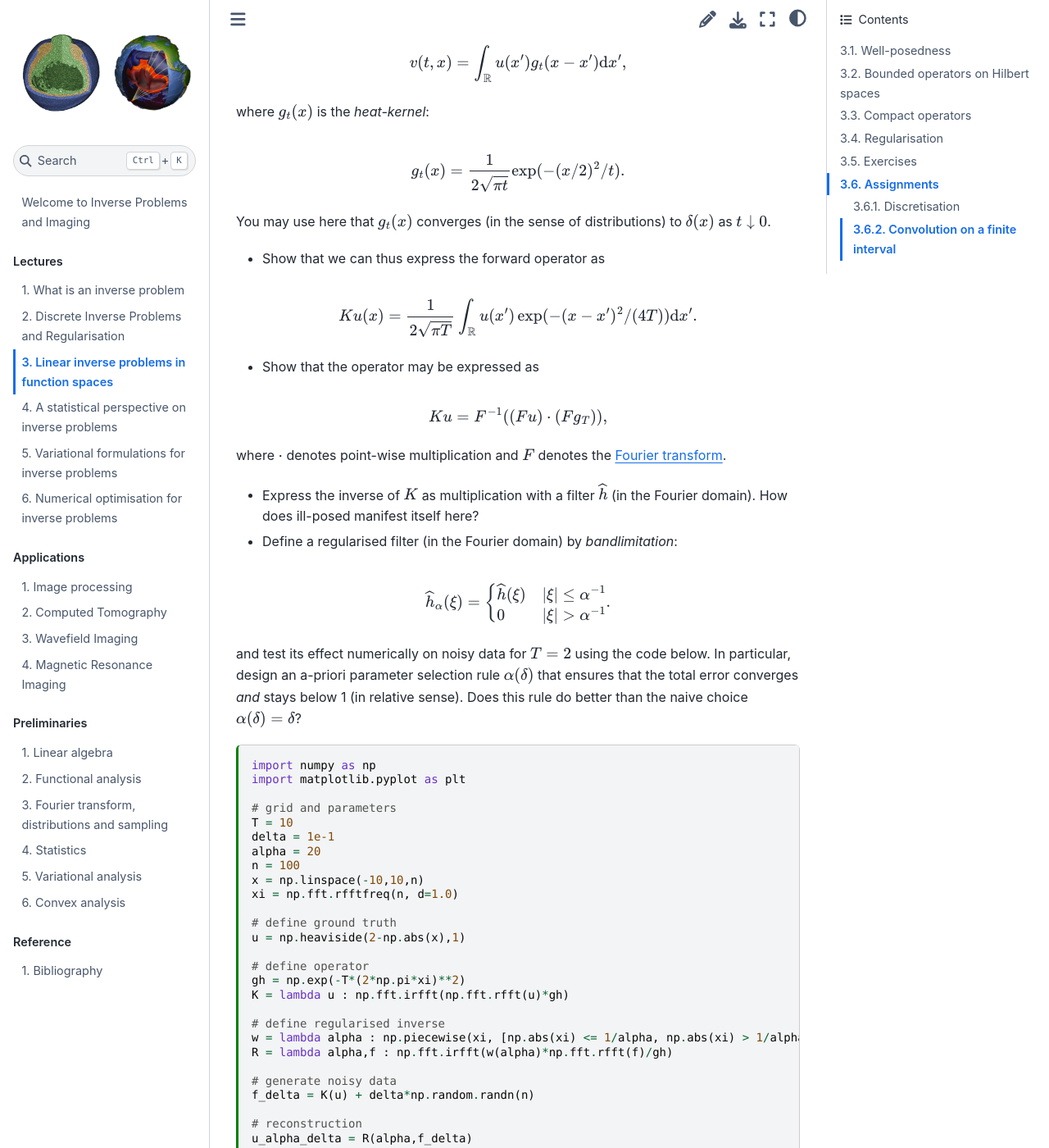
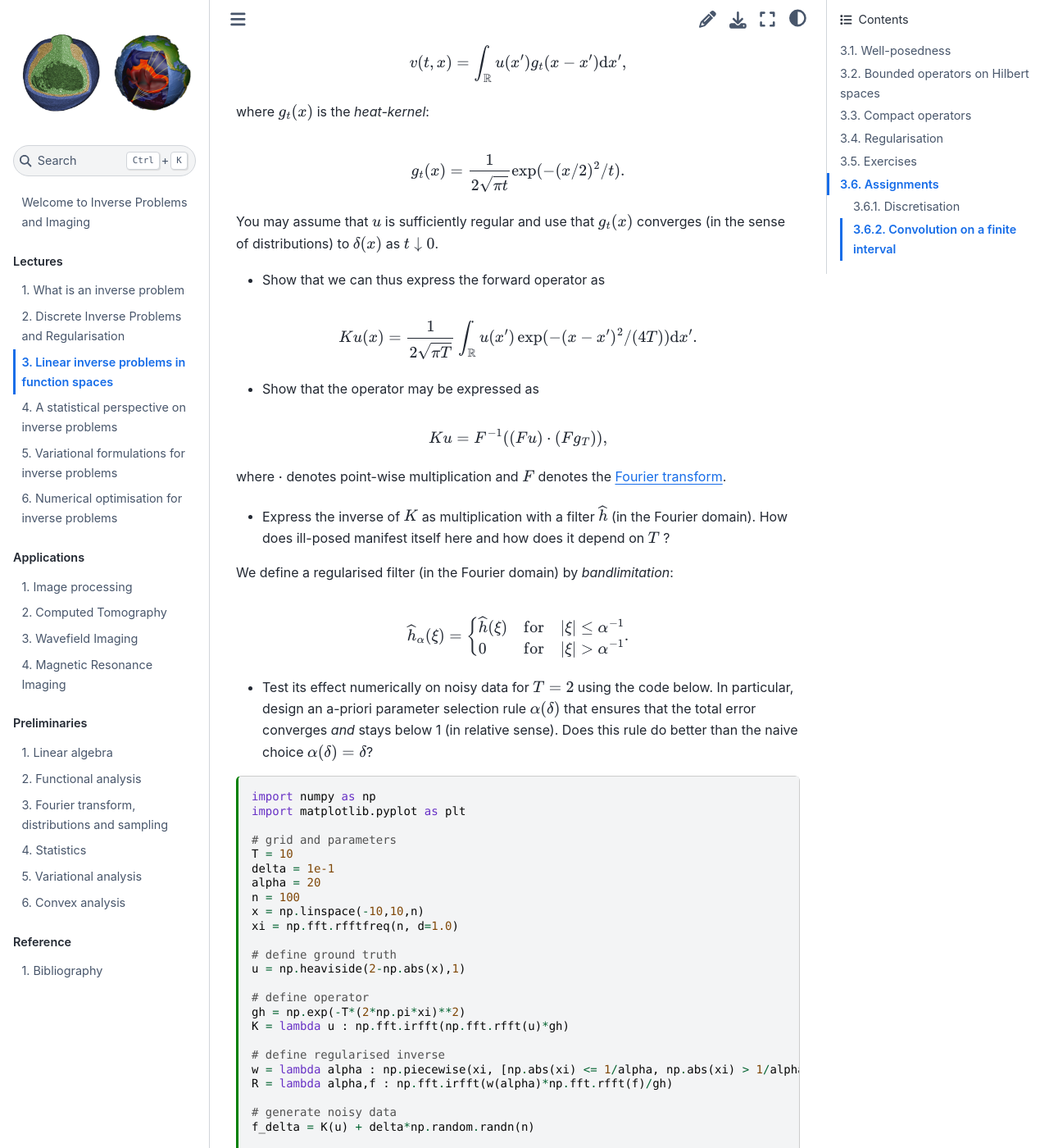
Before and after one commit to TristanvanLeeuwen/IP_and_Im_Lectures, a Jupyter Book: the page built from ip_function_spaces.md, in a window 1280 px wide and 1400 px high, scrolled down 16334 px. Shown: the whole window at 82% size. Built offline with Jupyter Book 1.0.4 settings and Sphinx 7.4.7 and the Sphinx Book theme 1.1.4, drawn with Linux system fonts in a browser that asks for light colours; some of the changed text lies outside the part shown.

Commit message:
update ch3

````diff
--- a/ip_function_spaces.md
+++ b/ip_function_spaces.md
@@ -678,7 +678,7 @@
 
 $$K^\dagger_{\alpha} = \sum_{k=0}^\infty g_{\alpha}(\sigma_k) \langle u_k,\cdot\rangle v_k,$$
 
-and let $f^\delta = f + e$ with $\|e\|_{\mathcal{F}} \leq \delta$. We are going to study the convergence of this method, i.e., how fast $\|K_{\alpha}^\dagger f^\delta - K^\dagger f\| \rightarrow 0$. You may assume that $f$ satisfies the Picard condition. We further let
+and let $f^\delta = f + e$ with $\|e\|_{\mathcal{F}} \leq \delta$. We are going to study the convergence of this method, i.e., how fast $\|K_{\alpha}^\dagger f^\delta - K^\dagger f\| \rightarrow 0$. You may assume that $f \in \mathcal{R}(K)$ and that $f^\delta$ obeys the Picard condition. We further let
 
 $$g_{\alpha}(s) = \begin{cases} s^{-1} & s > \alpha \\ 0 & s \leq \alpha \end{cases}.$$
 
@@ -727,7 +727,7 @@
 
 and substitute $f = K(K^*K)^{\mu} w = \sum_{k=0}^\infty \sigma_k^{2\mu+1}\langle w,u_k\rangle u_k$ to get
 
-$$\sum_{k=0}^{\infty} \sigma_k^{2 + 4\mu}\frac{|\langle f,u_k\rangle|^2}{\sigma_k^{2 + 4\mu}} = \|w\| < \infty.$$
+$$\sum_{k=0}^{\infty} \sigma_k^{2 + 4\mu}\frac{|\langle w,u_k\rangle|^2}{\sigma_k^{2 + 4\mu}} = \|w\| < \infty.$$
 
 * Starting again from the bias term, we can factor out an additional $\sigma^{4\mu}$ term. We then use that $s^{2\mu}(1 - sg_{\alpha}(s)) \leq \alpha^{2\mu} $ to find the desired result.
 
@@ -753,7 +753,7 @@
 g_t(x) = \frac{1}{2\sqrt{\pi t}}\exp(-(x/2)^2/t).
 $$
 
-You may use here that $g_t(x)$ converges (in the sense of distributions) to $\delta(x)$ as $t \downarrow 0$.
+You may assume that $u$ is sufficiently regular and use that $g_t(x)$ converges (in the sense of distributions) to $\delta(x)$ as $t \downarrow 0$.
 
 * Show that we can thus express the forward operator as
 
@@ -769,13 +769,13 @@
 
 where $\cdot$ denotes point-wise multiplication and $F$ denotes the [Fourier transform](https://en.wikipedia.org/wiki/Fourier_transform).
 
-* Express the inverse of $K$ as multiplication with a filter $\widehat{h}$ (in the Fourier domain). How does ill-posed manifest itself here?
+* Express the inverse of $K$ as multiplication with a filter $\widehat{h}$ (in the Fourier domain). How does ill-posed manifest itself here and how does it depend on $T$ ?
 
-* Define a regularised filter (in the Fourier domain) by *bandlimitation*:
+We define a regularised filter (in the Fourier domain) by *bandlimitation*:
 
-$$\widehat{h}_{\alpha}(\xi) = \begin{cases} \widehat{h}(\xi) & |\xi|\leq \alpha^{-1} \\ 0 & |\xi| > \alpha^{-1}\end{cases}.$$
+$$\widehat{h}_{\alpha}(\xi) = \begin{cases} \widehat{h}(\xi) & \text{for} & |\xi|\leq \alpha^{-1} \\ 0 & \text{for} &|\xi| > \alpha^{-1}\end{cases}.$$
 
-and test its effect numerically on noisy data for $T = 2$ using the code below. In particular, design an a-priori parameter selection rule $\alpha(\delta)$ that ensures that the total error converges *and* stays below 1 (in relative sense). Does this rule do better than the naive choice $\alpha(\delta) = \delta$?
+* Test its effect numerically on noisy data for $T = 2$ using the code below. In particular, design an a-priori parameter selection rule $\alpha(\delta)$ that ensures that the total error converges *and* stays below 1 (in relative sense). Does this rule do better than the naive choice $\alpha(\delta) = \delta$?
 
 
 ```{code-cell} ipython3
@@ -819,7 +819,16 @@
 ```{admonition} Answer
 :class: hint, dropdown
 
-...
+* We can easily verify that it indeed satisfies the differential equation by computing $v_t$ and $v_{xx}$. To show that it satisfies the initial condition, we take the limit $t\rightarrow 0$ and use that $\lim_{t\rightarrow 0} \int g_t(x)u(x) \mathrm{d}x = u(0)$.
+
+* Setting $t = T$ in the previous expression gives the desired result.
+
+* This follows from the [convolution theorem](https://en.wikipedia.org/wiki/Convolution_theorem).
+
+* The inverse of $K$ is naively given by multiplication with $(Fg_T)^{-1}$ in the Fourier domain. We have $\widehat{g}_T(\xi) \propto e^{-T \xi^2}$ so we can only usefully define the inverse on functions whose Fourier spectrum decays fast enough such that the inverse Fourier transform of $\widehat{f}/\widehat{g}_T$ can be defined. Thus a solution does not exist for a large class of $f$ and noise is amplified exponentially. This only gets worse for larger $T$.
+
+* See the code below. We compute the total error using the function `reconstruct` which computes noisy data and reconstructs using the regularised inverse. To get a more stable result we average over a number of random instances of the noise. Using $\alpha(\delta) = \delta$ gives a (numerically) convergent result, however for large $\delta$ it gives a very large error. Picking $\alpha(\delta)$ to converge a bit slower allows one to keep the relative total error below 1. Note that we only show convergence of the error for one particular $u$, so we cannot conclude that this will work in general as in a previous exercise. If you like Fourier analysis and sampling theory, this may be a nice exercise.
+
 ```
 
 ```{code-cell} ipython3
````
Also changed, not shown: other parts of ip_function_spaces.md (+1 -0 lines).
